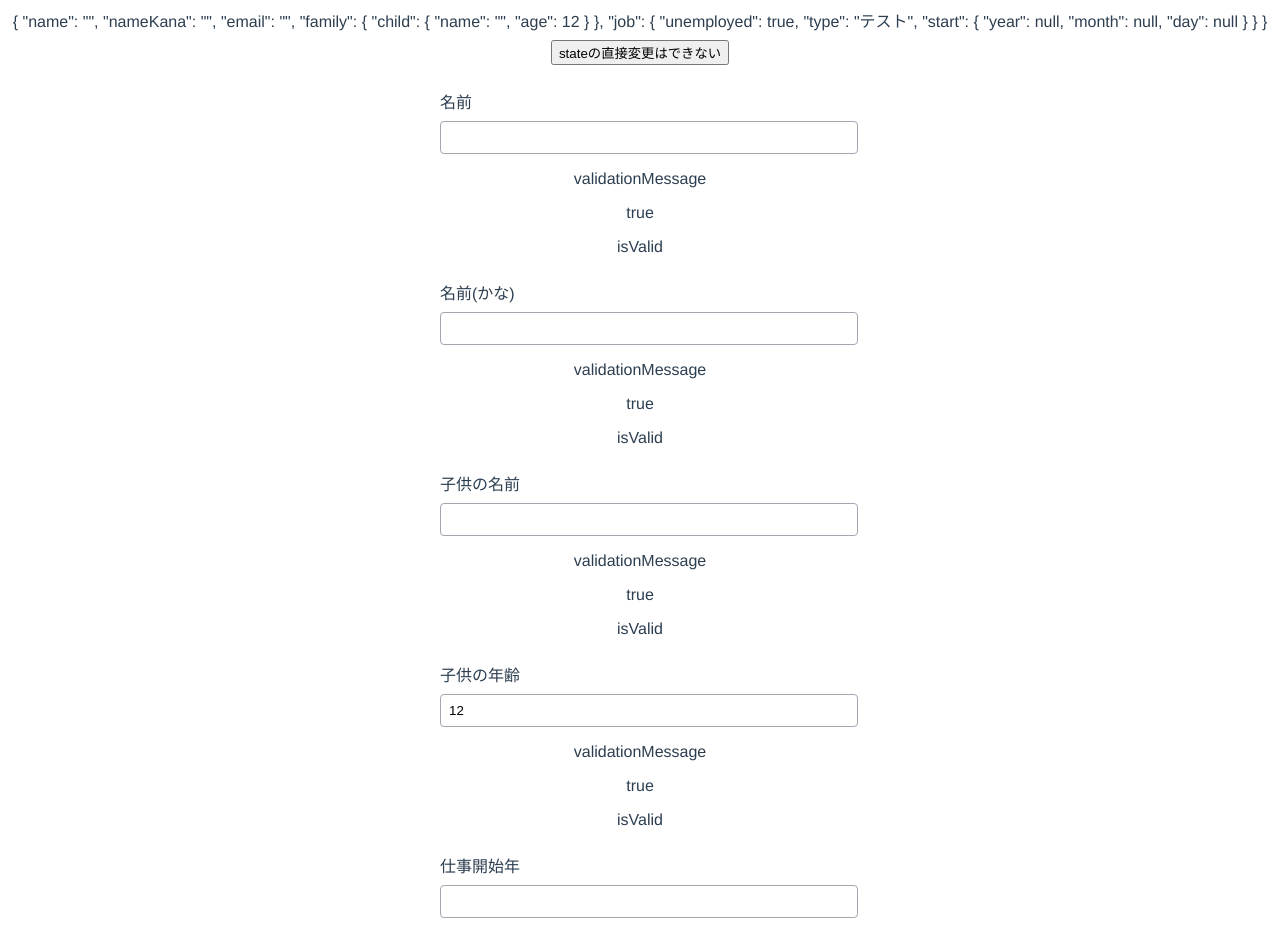
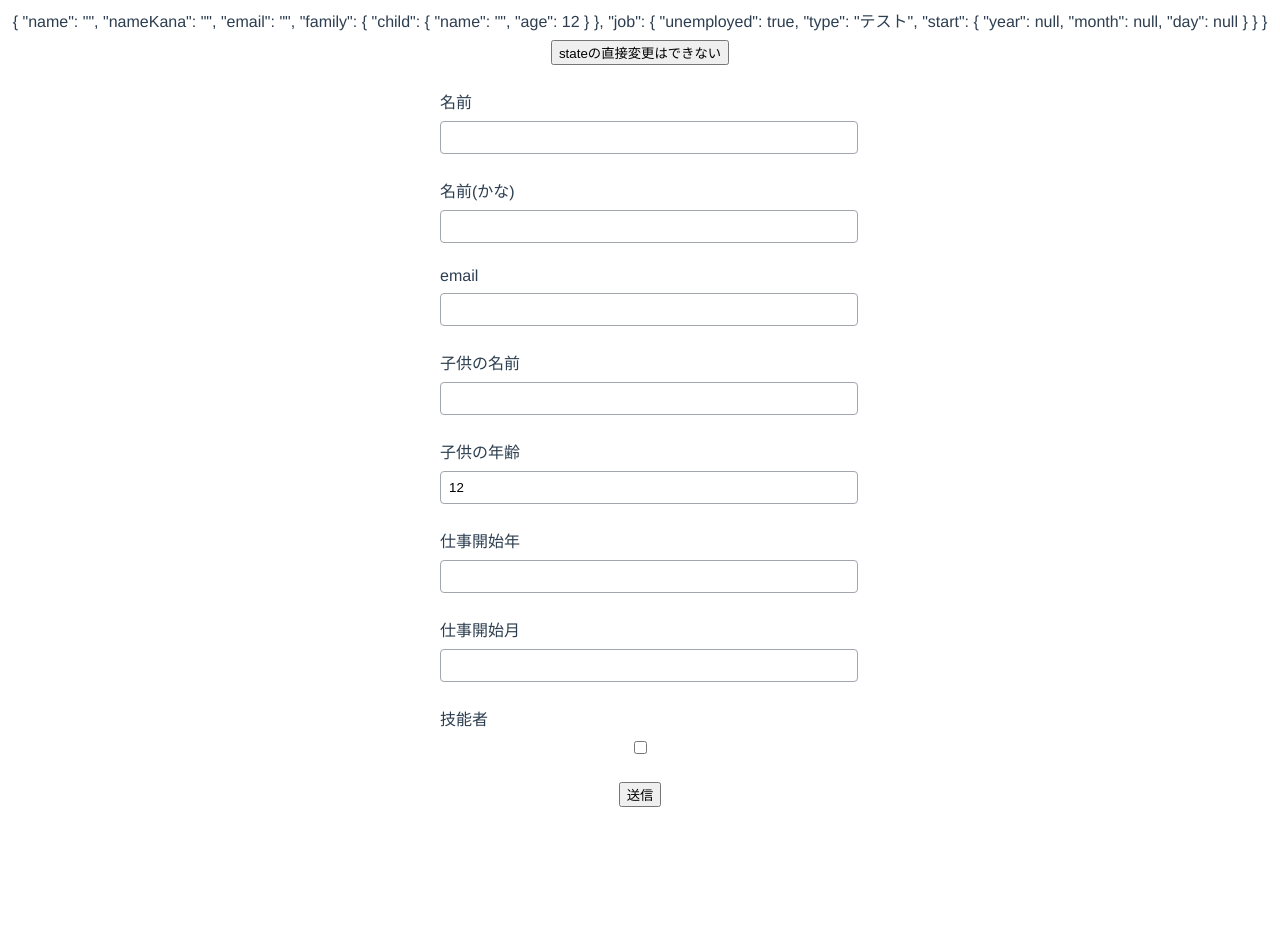
Before and after one commit to Uki884/vue-provide-form, a Vue app: page / in a window 1280 px wide. Shown: the top 934 px of the page. After the commit the page ends 815 px from the top, so only its background shows below. Built offline with nearby package versions, Linux system fonts and the light colour scheme.

Commit message:
バリデーションメソッド変更

```diff
--- a/src/components/molecules/InputText.vue
+++ b/src/components/molecules/InputText.vue
@@ -2,13 +2,12 @@
   <BaseInput
     :value="inputItem.value"
     @update="inputItem.setValue"
-    @input="inputItem.validator.validate(scheme, $event.target.value)"
+    @input="validator.validate($event.target.value)"
   />
   <div>
-    <p>validationMessage</p>
-    {{ inputItem.validator.isValid }}
-    <p>isValid</p>
-    {{ inputItem.validator.errorMsg }}
+    <div class="error">
+      <span>{{ validator.errorMsg[0] }}</span>
+    </div>
   </div>
 </template>
 
@@ -22,9 +21,13 @@ export default defineComponent({
   },
   props: {
     inputItem: Object,
-    scheme: String
+    validator: Object
   }
 });
 </script>
 
-<style scoped lang="scss"></style>
+<style scoped lang="scss">
+.error {
+  color: red;
+}
+</style>
--- a/src/components/organisms/UserForm/FormContent.vue
+++ b/src/components/organisms/UserForm/FormContent.vue
@@ -4,23 +4,63 @@
       <button @click="directSetValue">stateの直接変更はできない</button>
     </form-item>
     <user-info />
+    <form-item label="email">
+      <InputText
+        :inputItem="inputItems.email"
+        :validator="
+          inputItems.email.initValidator('メールアドレス', 'mail|required')
+        "
+      />
+    </form-item>
     <form-item label="子供の名前">
-      <InputText :inputItem="inputItems.family_child_name" scheme="hiragana" />
+      <InputText
+        :inputItem="inputItems.family_child_name"
+        :validator="
+          inputItems.family_child_name.initValidator(
+            '子供の名前',
+            'hiragana|required'
+          )
+        "
+      />
     </form-item>
     <form-item label="子供の年齢">
-      <InputText :inputItem="inputItems.family_child_age" />
+      <InputText
+        :inputItem="inputItems.family_child_age"
+        :validator="
+          inputItems.family_child_age.initValidator(
+            '子供の年齢',
+            'hiragana|required'
+          )
+        "
+      />
     </form-item>
     <form-item label="仕事開始年">
-      <InputText :inputItem="inputItems.job_start_year" />
+      <InputText
+        :inputItem="inputItems.job_start_year"
+        :validator="
+          inputItems.job_start_year.initValidator(
+            '仕事開始年',
+            'number|required'
+          )
+        "
+      />
     </form-item>
     <form-item label="仕事開始月">
-      <InputText :inputItem="inputItems.job_start_month" scheme="required" />
+      <InputText
+        :inputItem="inputItems.job_start_month"
+        :validator="
+          inputItems.job_start_year.initValidator(
+            '仕事開始月',
+            'number|required'
+          )
+        "
+      />
     </form-item>
     <form-item label="技能者">
       <input
         :value="inputItems.job_unemployed.value"
         @input="inputItems.job_unemployed.setValue($event.target.checked)"
-        @change="inputItems.job_unemployed.validate($event.target.checked)"
+        @change="jobUnemployedValidator.validate($event.target.checked)"
         type="checkbox"
       />
     </form-item>
@@ -65,10 +105,16 @@ export default defineComponent({
     const directSetValue = () => {
       inputs.name = "aaaa";
     };
+
+    const jobUnemployedValidator = inputItems.job_start_year.initValidator(
+      "技能者",
+      "required"
+    );
     return {
       inputItems,
       useSetValue,
-      directSetValue
+      directSetValue,
+      jobUnemployedValidator
     };
   }
 });
--- a/src/components/organisms/UserForm/UserInfo.vue
+++ b/src/components/organisms/UserForm/UserInfo.vue
@@ -1,10 +1,18 @@
 <template>
   <div class="user-info">
     <form-item label="名前">
-      <InputText :inputItem="inputItems.name" />
+      <InputText
+        :inputItem="inputItems.name"
+        :validator="inputItems.name.initValidator('名前', 'hiragana|required')"
+      />
     </form-item>
     <form-item label="名前(かな)">
-      <InputText :inputItem="inputItems.nameKana" />
+      <InputText
+        :inputItem="inputItems.nameKana"
+        :validator="
+          inputItems.nameKana.initValidator('名前(かな)', 'hiragana|required')
+        "
+      />
     </form-item>
   </div>
 </template>
--- a/src/compositions/componentStore.ts
+++ b/src/compositions/componentStore.ts
@@ -47,14 +47,20 @@ const createInputs = (inputs: any, func: Function) => {
       const item = {} as any;
       item.keyName = input;
       item.value = inputs[input];
-      item.validator = new Validator();
+      item.initValidator = (name: string, scheme: string) => {
+        const func = new Validator(name, scheme);
+        return func;
+      };
       item.setValue = createSetValue(input, func);
       result[input] = item;
     } else {
       const items = recursiveObject(inputs[input], input);
       for (const item of Object.keys(items)) {
         items[item].setValue = createSetValue(items[item].keyName, func);
-        items[item].validator = new Validator();
+        items[item].initValidator = (name: string, scheme: string) => {
+          const func = new Validator(name, scheme);
+          return func;
+        };
         result[item] = items[item];
       }
     }
--- a/src/compositions/validator.ts
+++ b/src/compositions/validator.ts
@@ -52,9 +52,10 @@ const ValidateSchema = {
 
 export class Validator {
   #state: any;
-  constructor() {
+  constructor(name: string, scheme: string) {
     this.#state = reactive({
-      scheme: '',
+      scheme,
+      name,
       errorMsg: '',
       isValid: true,
       value: null
@@ -69,18 +70,17 @@ export class Validator {
     return this.#state.isValid
   }
 
-  validate(scheme: string, value: any) {
-    if (!scheme) return
+  validate(value: any) {
+    if (!this.#state.scheme) return
     this.init();
     this.#state.value = value;
-    this.#state.scheme = scheme;
-    const schemes = scheme.split('|');
+    const schemes = this.#state.scheme.split('|');
     for (const s of schemes) {
       if (ValidateSchema[s]) {
         const { result, message } = this._validate(ValidateSchema[s]);
         if (!result) {
           this.#state.isValid = false
-          this.#state.errorMsg = message
+          this.#state.errorMsg.unshift(message)
         }
       }
     }
@@ -90,7 +90,7 @@ export class Validator {
     const result = scheme.validate(this.#state.value)
     return {
       result,
-      message: scheme.message()
+      message: scheme.message(this.#state.name)
     }
   }
 
@@ -102,7 +102,7 @@ export class Validator {
   }
 
   init() {
-    this.#state.errorMsg = "";
+    this.#state.errorMsg = [];
     this.#state.isValid = true
   }
 }
--- a/src/views/User/Index.vue
+++ b/src/views/User/Index.vue
@@ -2,6 +2,7 @@
   <div class="home">
     {{ state }}
     <FormContent />
+    <button @click="submit">送信</button>
   </div>
 </template>
 
```
